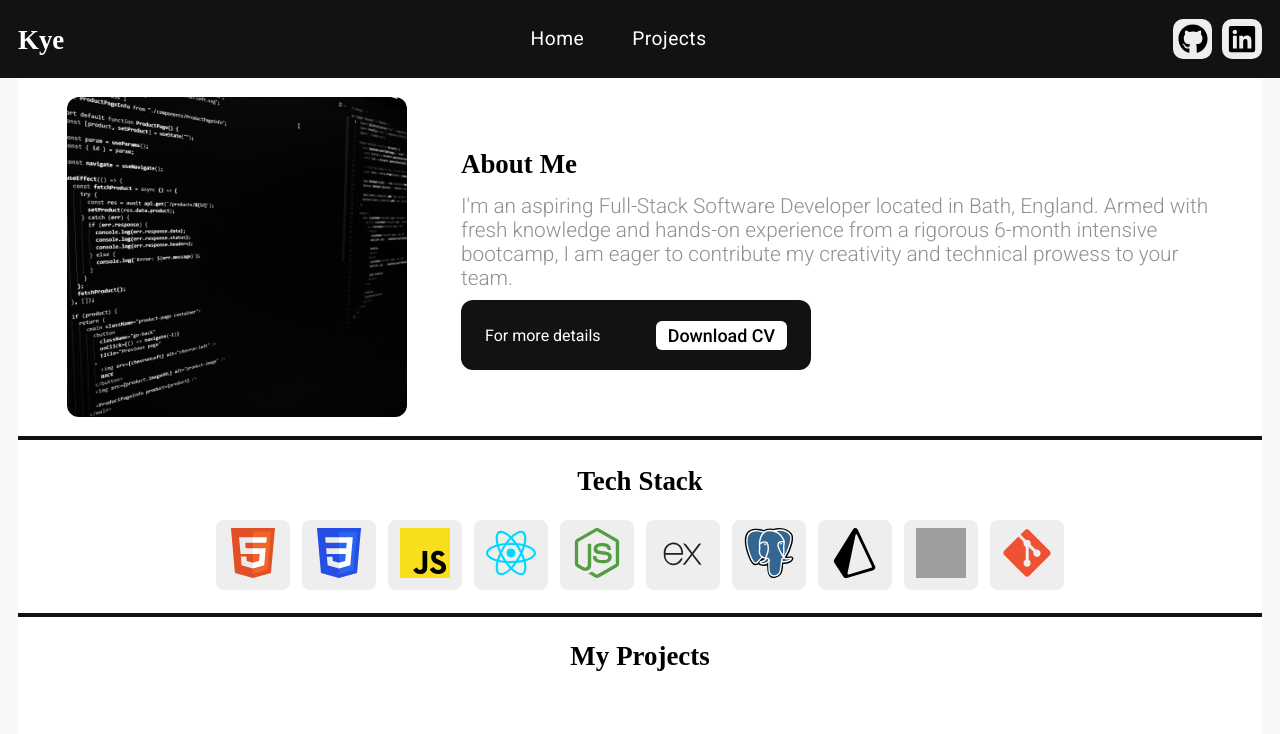
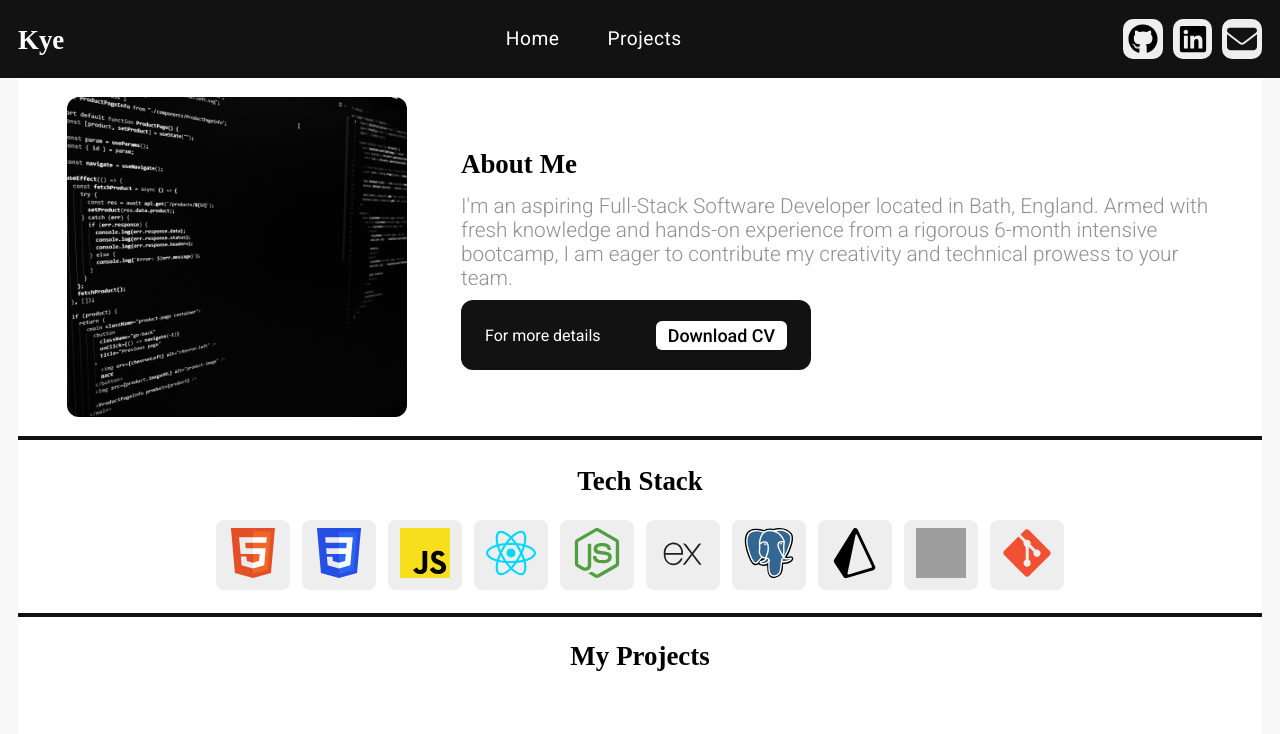
Before and after one commit to yee0802/portfolio, a React (Vite) app: page / in a window 1280 px wide. Shown: the top 734 px of the page. Built offline with nearby package versions, Linux system fonts and the light colour scheme; grey boxes are pictures that could not be loaded.

Commit message:
add email link

```diff
--- a/src/components/HamburgerMenu/index.jsx
+++ b/src/components/HamburgerMenu/index.jsx
@@ -1,5 +1,6 @@
 import linkedinIcon from "../../assets/icons/linkedin.svg";
 import githubIcon from "../../assets/icons/github.svg";
+import mailIcon from "../../assets/icons/mail.svg";
 import "./index.css";
 
 const handleHamburgerMenuClick = () => {
@@ -42,6 +43,10 @@ export default function HamburgerMenu() {
           >
             <img src={linkedinIcon} alt="LinkedIn logo" />
           </a>
+
+          <a className="header__link" href="mailto:kyee8621@gmail.com">
+            <img src={mailIcon} alt="GitHub Logo" />
+          </a>
         </li>
       </ul>
     </nav>
--- a/src/components/Header/index.jsx
+++ b/src/components/Header/index.jsx
@@ -1,5 +1,6 @@
 import linkedinIcon from "../../assets/icons/linkedin.svg";
 import githubIcon from "../../assets/icons/github.svg";
+import mailIcon from "../../assets/icons/mail.svg";
 import hamburger from "../../assets/icons/hamburger.svg";
 import "./index.css";
 
@@ -50,6 +51,10 @@ export default function Header() {
             <img src={linkedinIcon} alt="LinkedIn logo" />
           </a>
 
+          <a className="header__link" href="mailto:kyee8621@gmail.com">
+            <img src={mailIcon} alt="GitHub Logo" />
+          </a>
+
           <button className="header__hamburger" onClick={toggleMenu}>
             <img src={hamburger} alt="3 white bars" />
           </button>
```
